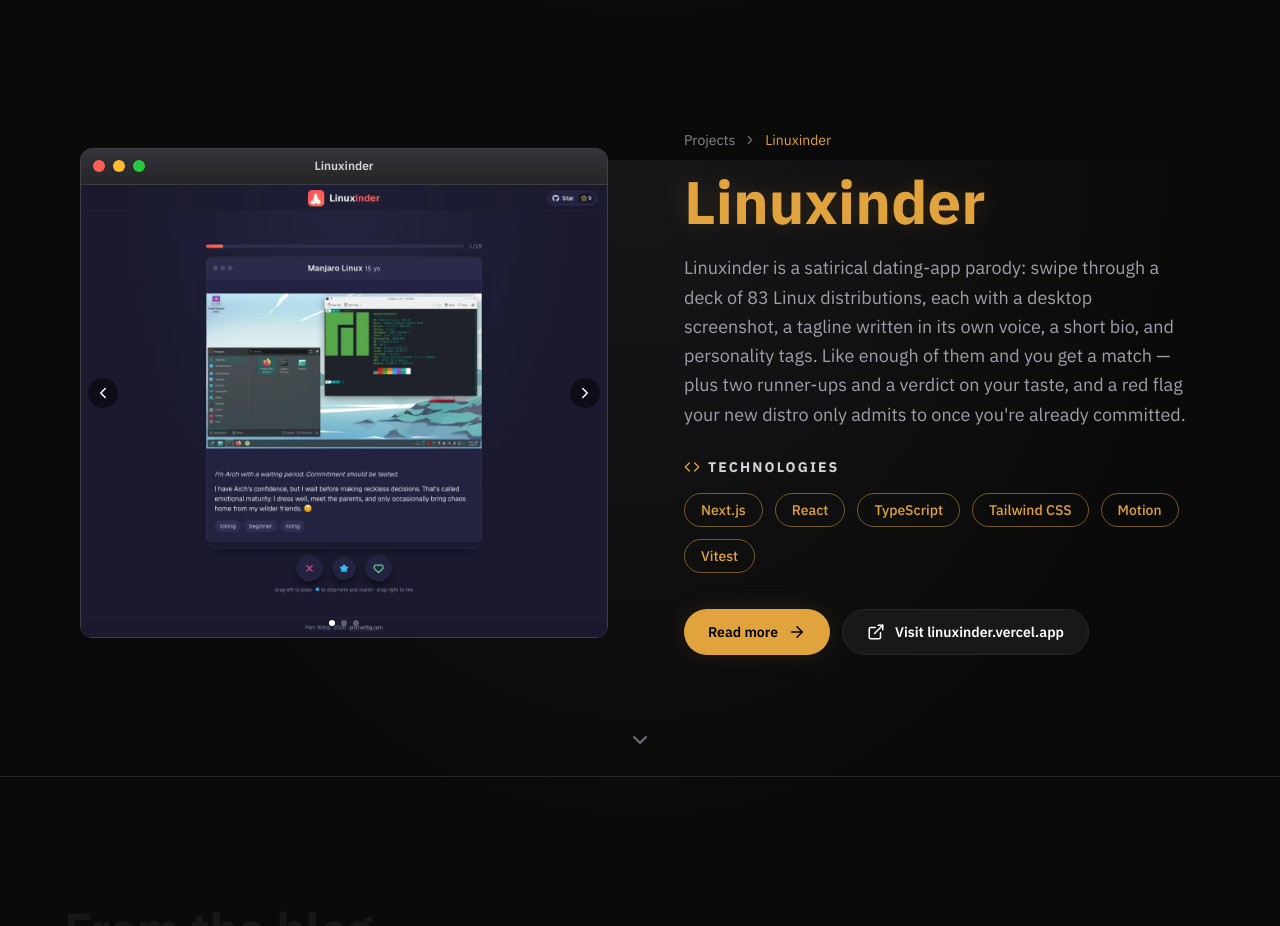
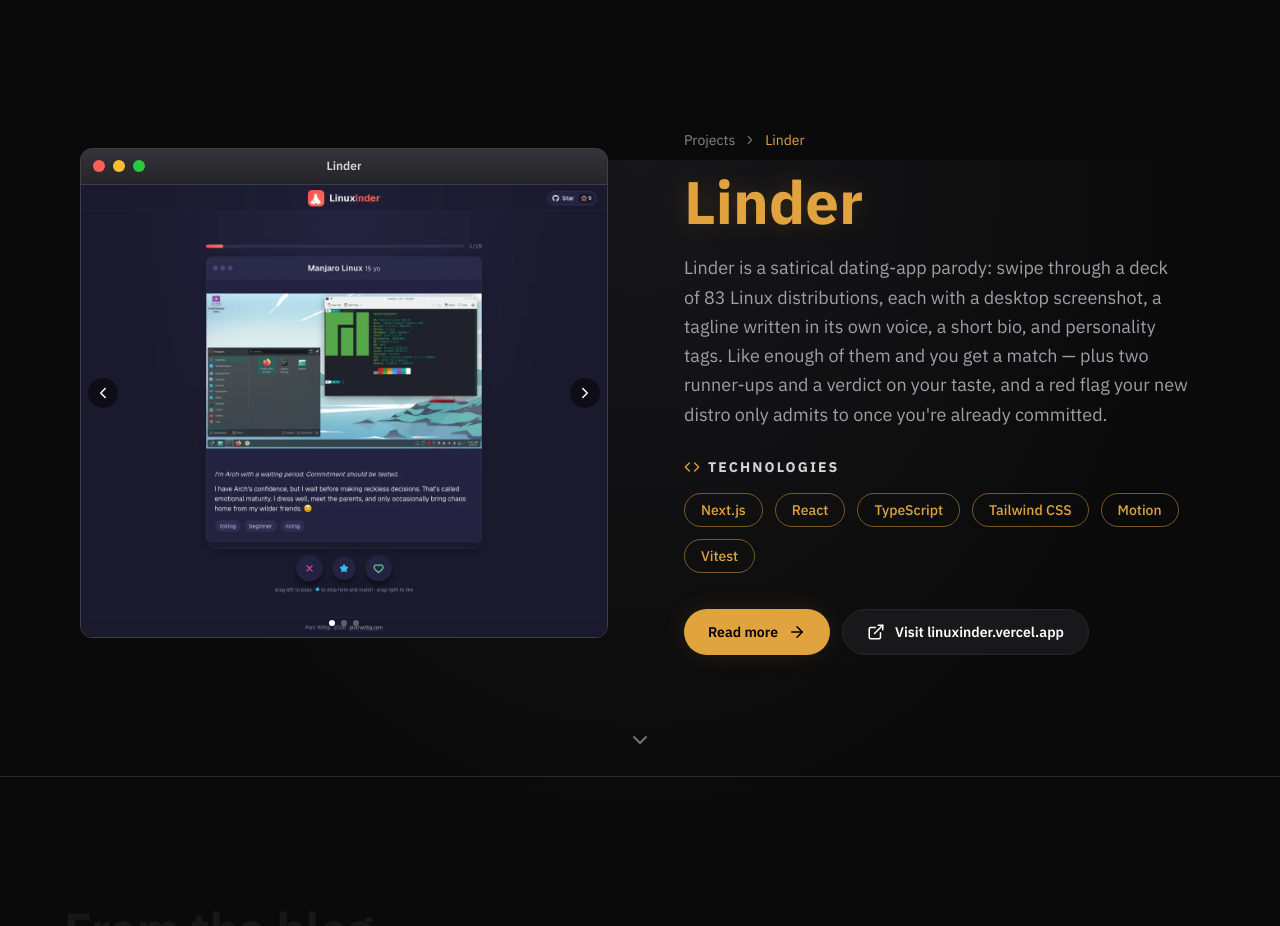
Before and after one commit to Schoji/Portfolio, a Next.js app: page / in a window 1280 px wide. Shown: the part 8640-9566 px from the top of the page. Built offline with nearby package versions, Linux system fonts and the light colour scheme; no server answers.

Commit message:
Rename the Linuxinder project entry to Linder

```diff
--- a/app/projects/projects.ts
+++ b/app/projects/projects.ts
@@ -359,8 +359,8 @@
   {
     slug: "linuxinder",
     imageSource: ["/linuxinder/1.webp", "/linuxinder/2.webp", "/linuxinder/3.webp"],
-    title: "Linuxinder",
-    seoTitle: "Linuxinder — Tinder, but for Linux Distributions",
+    title: "Linder",
+    seoTitle: "Linder — Tinder, but for Linux Distributions",
     seoDescription:
       "A satirical dating-app parody: swipe through 83 Linux distro profiles with in-character bios and tags, then match with a red flag revealed only afterward.",
     tagline: "Tinder, but for Linux distributions — 83 dating profiles, one red flag per match.",
@@ -368,9 +368,9 @@
     status: "Live · open source",
     role: "Solo project",
     description:
-      "Linuxinder is a satirical dating-app parody: swipe through a deck of 83 Linux distributions, each with a desktop screenshot, a tagline written in its own voice, a short bio, and personality tags. Like enough of them and you get a match — plus two runner-ups and a verdict on your taste, and a red flag your new distro only admits to once you're already committed.",
+      "Linder is a satirical dating-app parody: swipe through a deck of 83 Linux distributions, each with a desktop screenshot, a tagline written in its own voice, a short bio, and personality tags. Like enough of them and you get a match — plus two runner-ups and a verdict on your taste, and a red flag your new distro only admits to once you're already committed.",
     story:
-      "Linuxinder started as a joke that wouldn't leave me alone: what if every Linux distro had a dating profile? So I built one for 83 of them, pulling base data from DistroWatch with a small scraper and rewriting each into its own voice, bio, and self-deprecating red flag. Swiping runs through a small scoring algorithm that tallies which tags you keep liking, so the eventual match reflects the taste you reveal one swipe at a time. It's a solo project, and it's traveled further than I expected — a post on r/DistroHopping, a share on LinkedIn, and a small but genuine trickle of GitHub stars.",
+      "Linder started as a joke that wouldn't leave me alone: what if every Linux distro had a dating profile? So I built one for 83 of them, pulling base data from DistroWatch with a small scraper and rewriting each into its own voice, bio, and self-deprecating red flag. Swiping runs through a small scoring algorithm that tallies which tags you keep liking, so the eventual match reflects the taste you reveal one swipe at a time. It's a solo project, and it's traveled further than I expected — a post on r/DistroHopping, a share on LinkedIn, and a small but genuine trickle of GitHub stars.",
     features: [
       {
         title: "83 Distro Dating Profiles",
```
